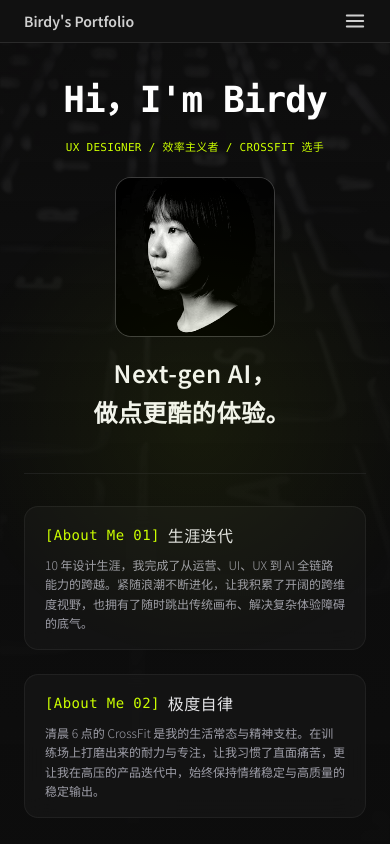
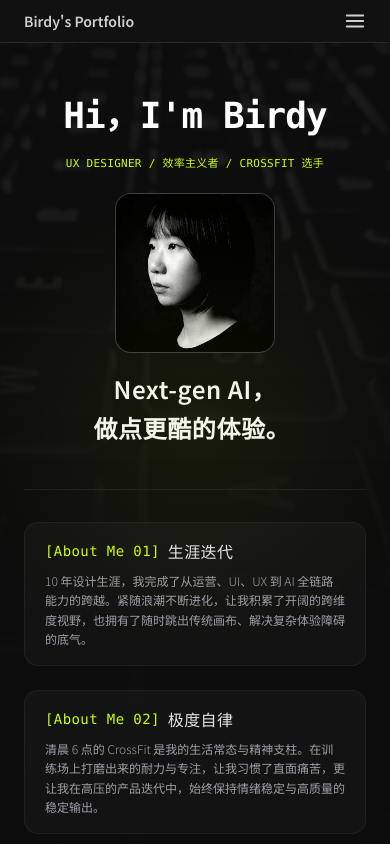
Before and after one commit to pppoo1993/birdys-portfolio, a React (Vite) app: page / in a window 390 px wide. Shown: the top 844 px of the page. Built offline with nearby package versions, Linux system fonts and the light colour scheme.

Commit message:
Fix mobile viewport clipping with dvh and increased padding

```diff
--- a/src/components/sections/Introduction.tsx
+++ b/src/components/sections/Introduction.tsx
@@ -59,7 +59,7 @@
   return (
     <section
       id="intro"
-      className="relative w-full bg-[#0d0d0d] text-white flex flex-col justify-center min-h-screen px-6 py-20 md:px-24 md:py-28 font-sans"
+      className="relative w-full bg-[#0d0d0d] text-white flex flex-col justify-center px-6 py-24 md:px-24 md:py-28 font-sans" style={{ minHeight: '100dvh' }}
     >
       <div className="fixed inset-0 z-0 opacity-10 md:opacity-20 pointer-events-none mix-blend-screen filter blur-[1px] saturate-50">
         <img
```
